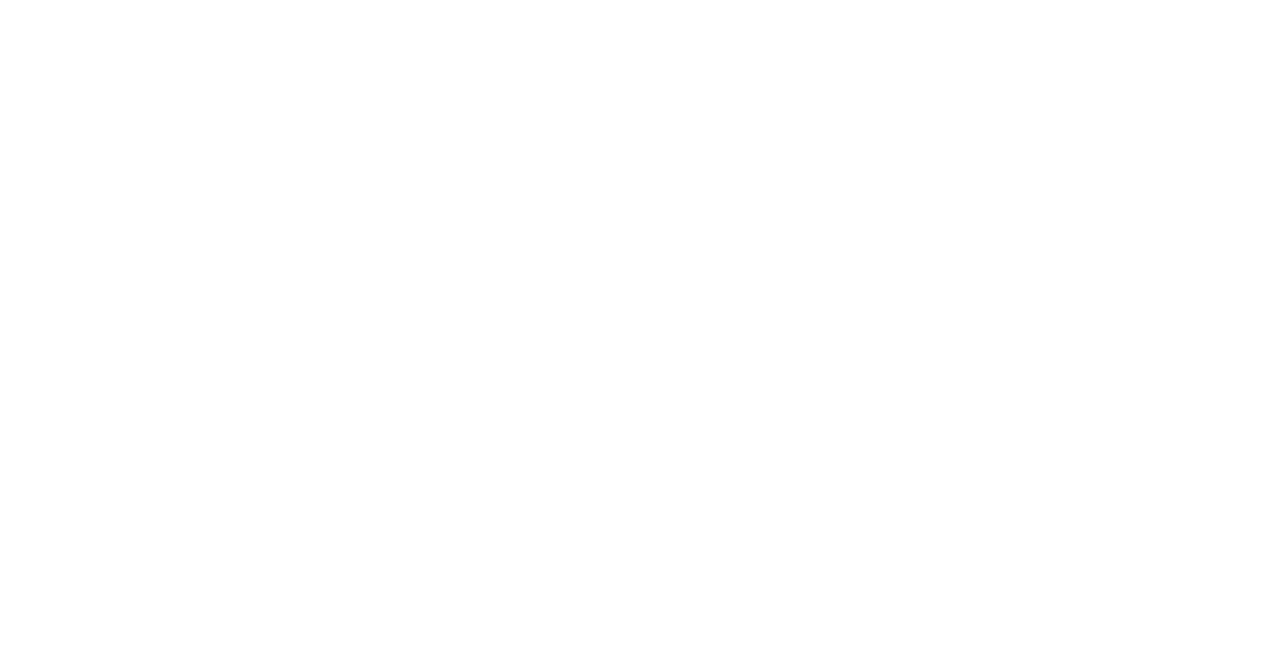
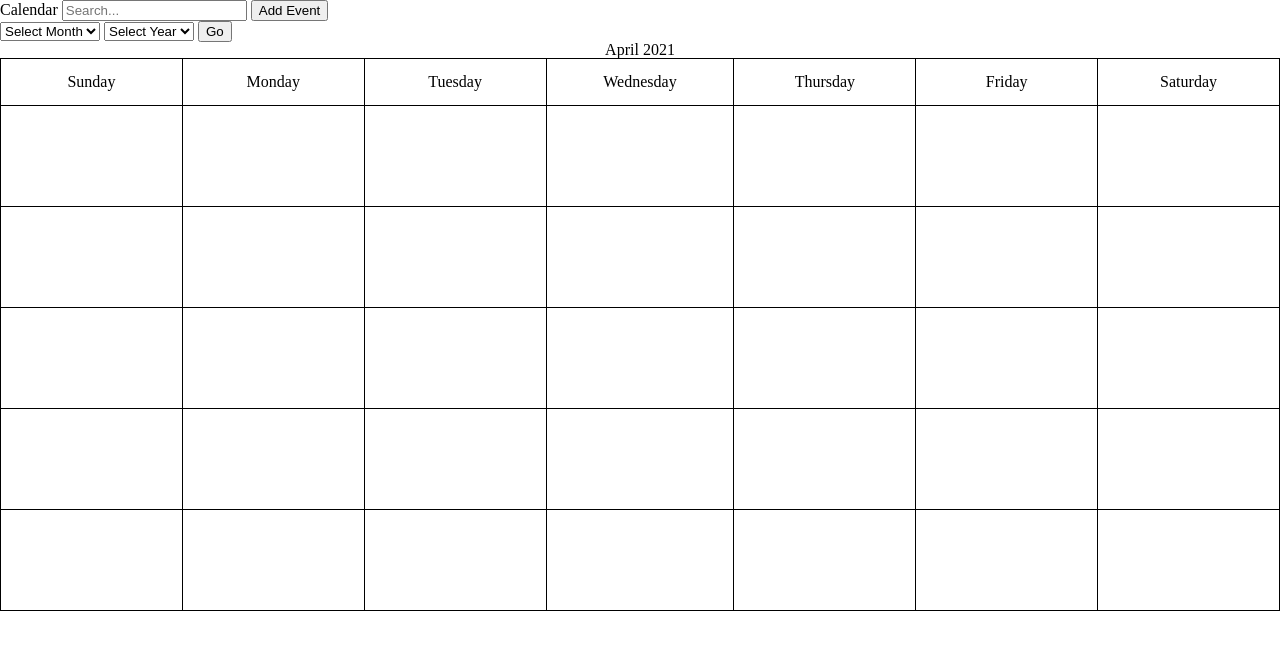
Before and after one commit to rinkana1/calendar-app, a plain HTML site: page app/index.html in a window 1280 px wide. Drawn offline with nearby package versions, Linux system fonts and the light colour scheme.

Commit message:
Update 4/17/21
-Added div components and calendar framework
-Added necessary CSS (No pretty looking pages yet)
-Minified reset.css
-Added functionality to automatically get the current date
-Added functionality to select a month and year for date search (it doesn't do anything yet but it will!)
-Updated README.md

```diff
--- a/app/css/reset.css
+++ b/app/css/reset.css
@@ -1,48 +1 @@
-/* http://meyerweb.com/eric/tools/css/reset/
-   v2.0 | 20110126
-   License: none (public domain)
-*/
-
-html, body, div, span, applet, object, iframe,
-h1, h2, h3, h4, h5, h6, p, blockquote, pre,
-a, abbr, acronym, address, big, cite, code,
-del, dfn, em, img, ins, kbd, q, s, samp,
-small, strike, strong, sub, sup, tt, var,
-b, u, i, center,
-dl, dt, dd, ol, ul, li,
-fieldset, form, label, legend,
-table, caption, tbody, tfoot, thead, tr, th, td,
-article, aside, canvas, details, embed,
-figure, figcaption, footer, header, hgroup,
-menu, nav, output, ruby, section, summary,
-time, mark, audio, video {
-	margin: 0;
-	padding: 0;
-	border: 0;
-	font-size: 100%;
-	font: inherit;
-	vertical-align: baseline;
-}
-/* HTML5 display-role reset for older browsers */
-article, aside, details, figcaption, figure,
-footer, header, hgroup, menu, nav, section {
-	display: block;
-}
-body {
-	line-height: 1;
-}
-ol, ul {
-	list-style: none;
-}
-blockquote, q {
-	quotes: none;
-}
-blockquote:before, blockquote:after,
-q:before, q:after {
-	content: '';
-	content: none;
-}
-table {
-	border-collapse: collapse;
-	border-spacing: 0;
-}
+a,abbr,acronym,address,applet,article,aside,audio,b,big,blockquote,body,canvas,caption,center,cite,code,dd,del,details,dfn,div,dl,dt,em,embed,fieldset,figcaption,figure,footer,form,h1,h2,h3,h4,h5,h6,header,hgroup,html,i,iframe,img,ins,kbd,label,legend,li,mark,menu,nav,object,ol,output,p,pre,q,ruby,s,samp,section,small,span,strike,strong,sub,summary,sup,table,tbody,td,tfoot,th,thead,time,tr,tt,u,ul,var,video{margin:0;padding:0;border:0;font-size:100%;font:inherit;vertical-align:baseline}article,aside,details,figcaption,figure,footer,header,hgroup,menu,nav,section{display:block}body{line-height:1}ol,ul{list-style:none}blockquote,q{quotes:none}blockquote:after,blockquote:before,q:after,q:before{content:'';content:none}table{border-collapse:collapse;border-spacing:0}
--- a/app/css/style.css
+++ b/app/css/style.css
@@ -1 +1,49 @@
 @charset "UTF-8";
+
+    /*html {
+        font-family: "Roboto", sans-serif;
+    }
+
+    body {
+        font-family: inherit;
+        margin: 80px 0 0 0;
+        padding: 30px;
+    }
+
+    header {
+        position: fixed;
+        top: 0;
+        left: 0;
+        width: 100%;
+        height: 80px;
+        border-bottom-left-radius: 15px;
+        border-bottom-right-radius: 15px;
+
+        background-color: rgb(22, 84, 197);
+        box-shadow: 0 0 8px 3px rgba(0, 0, 0, 0.438);
+
+        font-family: inherit;
+        color: #fff;
+    }
+
+    */
+
+    /* I started with CSS just so I could see the style I was going to go with
+    before I jumped back onto the HTML and JS */
+
+    table.calendar {
+        border: 1px solid black;
+        width: 100%;
+        height: 100%;
+        padding: 50px;
+    }
+
+    table.calendar th {
+        border: 1px solid black;
+        padding: 15px;
+    }
+    table.calendar td {
+        border: 1px solid black;
+        padding: 50px;
+        transition: 0.2s;
+    }
--- a/app/index.html
+++ b/app/index.html
@@ -5,8 +5,107 @@
     <meta http-equiv="X-UA-Compatible" content="IE=edge">
     <meta name="viewport" content="width=device-width, initial-scale=1.0">
     <title>Calendar App</title>
+
+    <!--Stylesheets-->
+    <link rel="stylesheet" href="./css/reset.css">
+    <link rel="stylesheet" href="./css/style.css">
+
+    <!--Google Fonts-->
+    <link rel="preconnect" href="https://fonts.gstatic.com">
+    <link href="https://fonts.googleapis.com/css2?family=Roboto:ital,wght@0,100;0,400;0,500;0,700;1,100;1,400;1,500;1,700&display=swap" integrity="sha384-9u/LJIWUaXYTJVujFeoOLX+W9Q3sH7+6AR5FXYtpAOmUO0fxXzPex+yFZC7ZIPNO" crossorigin="anonymous" stylesheet">
+
+    <!-- jQuery -->
+    <script src="https://ajax.googleapis.com/ajax/libs/jquery/3.6.0/jquery.min.js" integrity="sha384-vtXRMe3mGCbOeY7l30aIg8H9p3GdeSe4IFlP6G8JMa7o7lXvnz3GFKzPxzJdPfGK" crossorigin="anonymous"></script>
 </head>
 <body>
+    <header>
+        <span class="title">Calendar</span>
+        <input title="Search" id="js-dateSearch" class="npt-dateSearch" type="text" placeholder="Search...">
+        <button id="js-addEvent" class="btn-addEvent">Add Event</button>
+    </header>
+    <div class="div-addEvent"></div>
+    <div class="div-calendarContainer">
+        <form>
+            <select title="monthSelect" name="monthSelect" id="js-monthSelect">
+                <option value="" selected="selected">Select Month</option>
+                <option value="JAN">January</option>
+                <option value="FEB">February</option>
+                <option value="MAR">March</option>
+                <option value="APR">April</option>
+                <option value="MAY">May</option>
+                <option value="JUN">June</option>
+                <option value="JUL">July</option>
+                <option value="AUG">August</option>
+                <option value="SEP">September</option>
+                <option value="OCT">October</option>
+                <option value="NOV">November</option>
+                <option value="DEC">December</option>
+            </select>
+            <select title="yearSelect" name="yearSelect" id="js-yearSelect">
 
+            </select>
+            <button type="submit">Go</button>
+        </form>
+        <table class="calendar">
+            <caption id="js-calendarTitle"></caption>
+            <tr>
+                <th>Sunday</th>
+                <th>Monday</th>
+                <th>Tuesday</th>
+                <th>Wednesday</th>
+                <th>Thursday</th>
+                <th>Friday</th>
+                <th>Saturday</th>
+            </tr>
+            <tr>
+                <td id="js-0"></td>
+                <td id="js-1"></td>
+                <td id="js-2"></td>
+                <td id="js-3"></td>
+                <td id="js-4"></td>
+                <td id="js-5"></td>
+                <td id="js-6"></td>
+            </tr>
+            <tr>
+                <td id="js-7"></td>
+                <td id="js-8"></td>
+                <td id="js-9"></td>
+                <td id="js-10"></td>
+                <td id="js-11"></td>
+                <td id="js-12"></td>
+                <td id="js-13"></td>
+            </tr>
+            <tr>
+                <td id="js-14"></td>
+                <td id="js-15"></td>
+                <td id="js-16"></td>
+                <td id="js-17"></td>
+                <td id="js-18"></td>
+                <td id="js-19"></td>
+                <td id="js-20"></td>
+            </tr>
+            <tr>
+                <td id="js-21"></td>
+                <td id="js-22"></td>
+                <td id="js-23"></td>
+                <td id="js-24"></td>
+                <td id="js-25"></td>
+                <td id="js-26"></td>
+                <td id="js-27"></td>
+            </tr>
+            <tr>
+                <td id="js-28"></td>
+                <td id="js-29"></td>
+                <td id="js-30"></td>
+                <td id="js-31"></td>
+                <td id="js-32"></td>
+                <td id="js-33"></td>
+                <td id="js-34"></td>
+            </tr>
+        </table>
+    </div>
+
+
+    <script src="./js/main.js"></script>
 </body>
 </html>
--- a/app/js/main.js
+++ b/app/js/main.js
@@ -0,0 +1,68 @@
+
+var unixStartDate = new Date("January 1, 1970 00:00:00");
+var today = new Date();
+console.log(today);
+
+var currentMonth;
+var currentYear = today.getFullYear();
+
+function currentMonthAndYear() {
+    switch (today.getMonth()) {
+        case 0:
+            currentMonth = 'January';
+            break;
+        case 1:
+            currentMonth = 'February';
+            break;
+        case 2:
+            currentMonth = 'March';
+            break;
+        case 3:
+            currentMonth = 'April';
+            break;
+        case 4:
+            currentMonth = 'May';
+            break;
+        case 5:
+            currentMonth = 'June';
+            break;
+        case 6:
+            currentMonth = 'July';
+            break;
+        case 7:
+            currentMonth ='August';
+            break;
+        case 8:
+            currentMonth = 'September';
+            break;
+        case 9:
+            currentMonth = 'October';
+            break;
+        case 10:
+            currentMonth = 'November';
+            break;
+        case 11:
+            currentMonth = 'December';
+            break;
+    }
+    $('#js-calendarTitle').text(`${currentMonth} ${currentYear}`)
+    console.log(currentMonth, currentYear);
+}
+
+currentMonthAndYear();
+
+function yearOptionList() {
+    var yyyy = unixStartDate.getFullYear();
+    var yearSelect = $('#js-yearSelect');
+    var html = '<option>Select Year</option>';
+    var limit = currentYear + 10;
+
+    for (var i = 0; yyyy <= limit; i++, yyyy++) {
+        html = html + `<option value="${yyyy}">` + yyyy + '</option>'
+    };
+
+    yearSelect.html(html);
+    console.log(limit)
+}
+
+yearOptionList();
```
